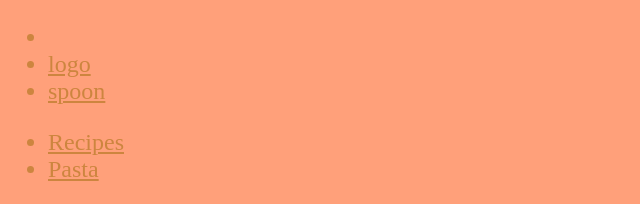
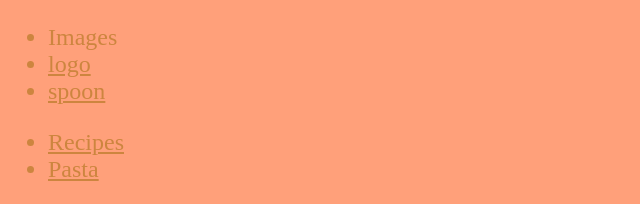
Before and after one commit to SigneMariaNorman/Filtrad, a plain HTML site: page Index.html in a window 1280 px wide. Shown: the top 204 px of the page, 0-640 px from the left. Drawn offline with Linux system fonts and the light colour scheme.

Commit message:
Fixat tom punkt

```diff
--- a/Index.html
+++ b/Index.html
@@ -10,7 +10,7 @@
 
     <nav>
         <ul>
-        <li><a href= "Images"></a></li><!--Huvudkategorin Images-->
+        <li><a href= "Images"></a>Images</li><!--Huvudkategorin Images-->
         <li><a href="images/logo/logo.html">logo</a></li>
         <li><a href="images/spoon/spoon.html">spoon</a></li>
         </ul>
```
